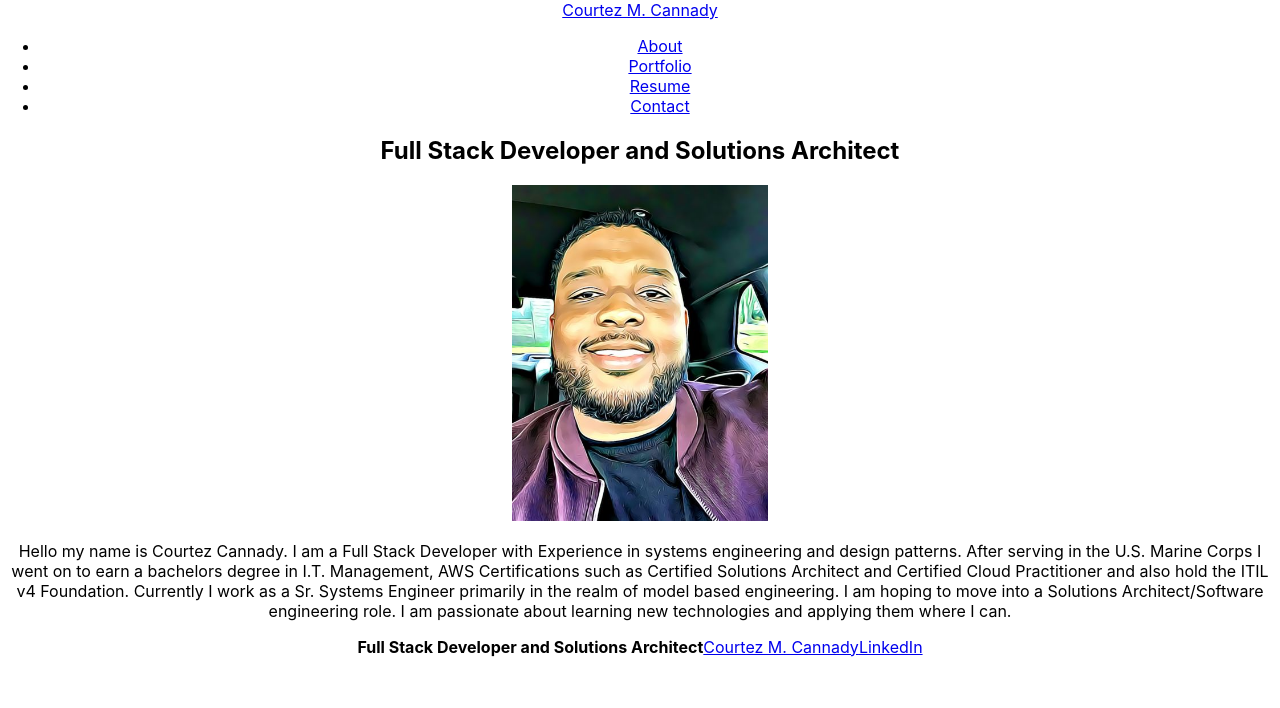
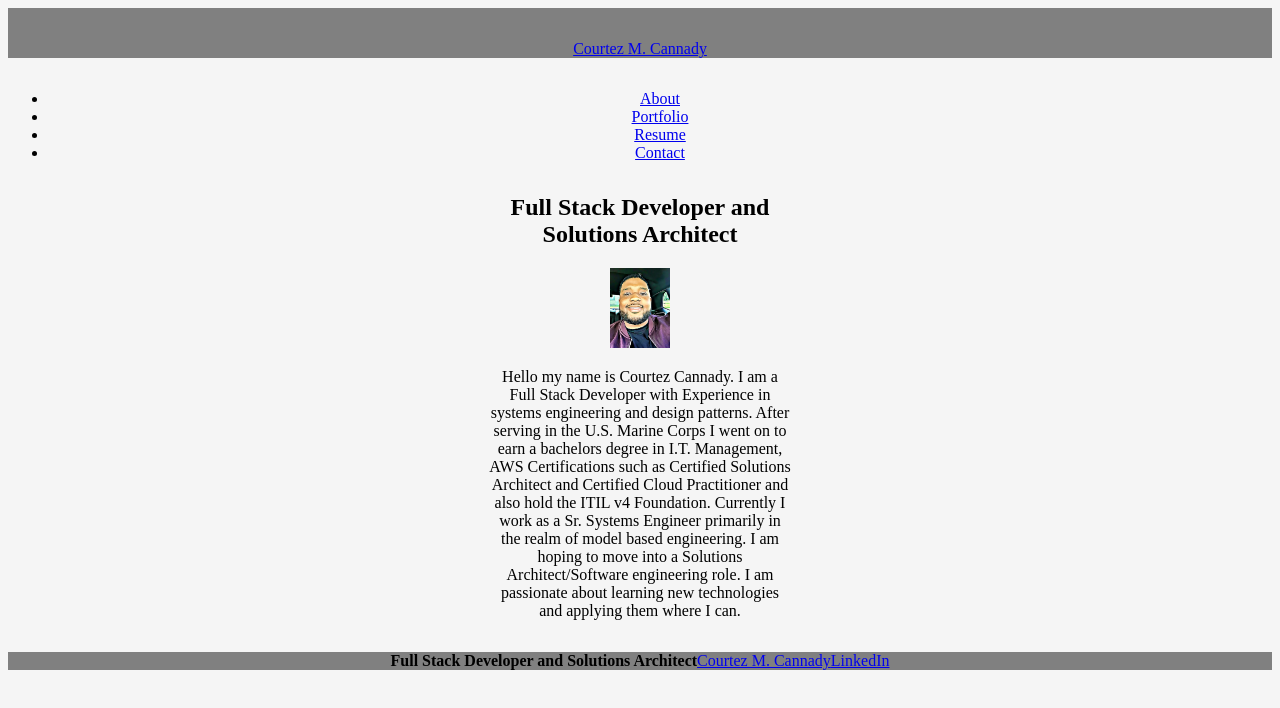
Before and after one commit to Tez28/react-portfolio, a React (Create React App) app: page / in a window 1280 px wide. Shown: the top 708 px of the page. Built offline with nearby package versions, Linux system fonts and the light colour scheme.

Commit message:
final projects

```diff
--- a/src/App.js
+++ b/src/App.js
@@ -1,4 +1,3 @@
-import logo from './logo.svg';
 import './App.css';
 import Header from './components/Header'
 import Footer from './components/Footer'
--- a/src/components/Projects/index.js
+++ b/src/components/Projects/index.js
@@ -0,0 +1,65 @@
+import React from "react";
+
+function Projects(props) {
+  return (
+    <div>
+      <div className="columns is-desktop is-justify-content-center is-flex-wrap-wrap is-flex-direction-row">
+        {props.projects.map((project) => (
+          <div className="column is-half">
+            <div className="card">
+              <div className="card-image">
+                <figure className="image is-4by3">
+                  <a href={project.live} target="_blank" rel="noreferrer">
+                    <img src={process.env.PUBLIC_URL + project.image} alt="Placeholder image" />
+                  </a>
+                </figure>
+              </div>
+              <div className="card-content">
+                <div className="media">
+                  <div className="media-left"></div>
+                  <div className="media-content">
+                    <p className="title is-4" key={project.id}>
+                      {project.title}
+                    </p>
+                  </div>
+                </div>
+
+                <div className="content has-text-left">
+                  {project.description}
+                  <br />
+                  <br />
+                  <div className="content is-family-code">
+                    Languages: {project.languages}
+                    <br />
+                    NPM Packages: {project.packages}
+                  </div>
+                  <div className="card">
+                    <footer className="card-footer">
+                      <a
+                        href={project.repo}
+                        className="card-footer-item"
+                        target="_blank" rel="noreferrer"
+                      >
+                        Checkout the Repo!
+                      </a>
+                      <br />
+                      <a
+                        href={project.live}
+                        className="card-footer-item"
+                        target="_blank" rel="noreferrer"
+                      >
+                        Checkout the Live Site!
+                      </a>
+                    </footer>
+                  </div>
+                </div>
+              </div>
+            </div>
+          </div>
+        ))}
+      </div>
+    </div>
+  );
+}
+
+export default Projects;
--- a/src/index.css
+++ b/src/index.css
@@ -1,13 +1,56 @@
 body {
-  margin: 0;
-  font-family: -apple-system, BlinkMacSystemFont, 'Segoe UI', 'Roboto', 'Oxygen',
-    'Ubuntu', 'Cantarell', 'Fira Sans', 'Droid Sans', 'Helvetica Neue',
-    sans-serif;
-  -webkit-font-smoothing: antialiased;
-  -moz-osx-font-smoothing: grayscale;
+  font-family: Work Sans;
+  text-align: center;
+  background-color: whitesmoke;
+
 }
 
-code {
-  font-family: source-code-pro, Menlo, Monaco, Consolas, 'Courier New',
-    monospace;
+.navbar, .navbar-brand {
+  text-align: center;
+  display: block;
+  width: 100%;
+  background-color: grey;
+
 }
+
+div.navbar-brand {
+  padding-top: 2em;
+  margin-bottom: 2em;
+
+}
+
+.navbar .navbar-brand > .navbar-item,
+.navbar .navbar-brand .navbar-link {
+  display: inline-block;
+}
+
+main {
+  margin-top: 2em;
+  margin-bottom: 2em;
+  margin-left: 30em;
+  margin-right: 30em;
+}
+
+.my-pic {
+  width: 250px;
+}
+
+.label {
+  text-align: left;
+}
+
+footer.footer {
+  background-color: grey;
+}
+
+
+
+
+@media only screen and (max-width: 1024px) {
+    main {
+      margin-top: 2em;
+      margin-bottom: 2em;
+      margin-left: 2em;
+      margin-right: 2em;
+    }
+}
```
